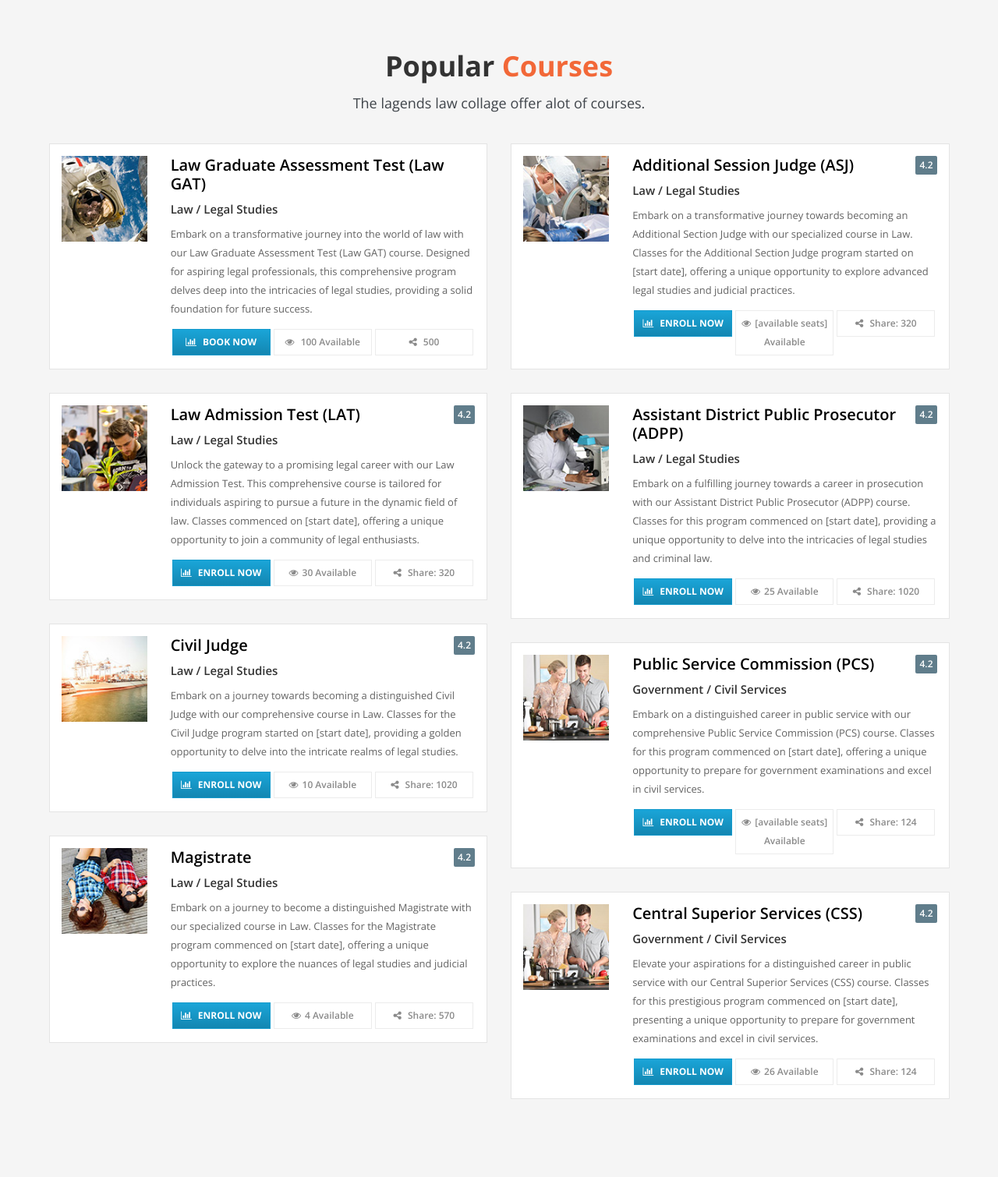
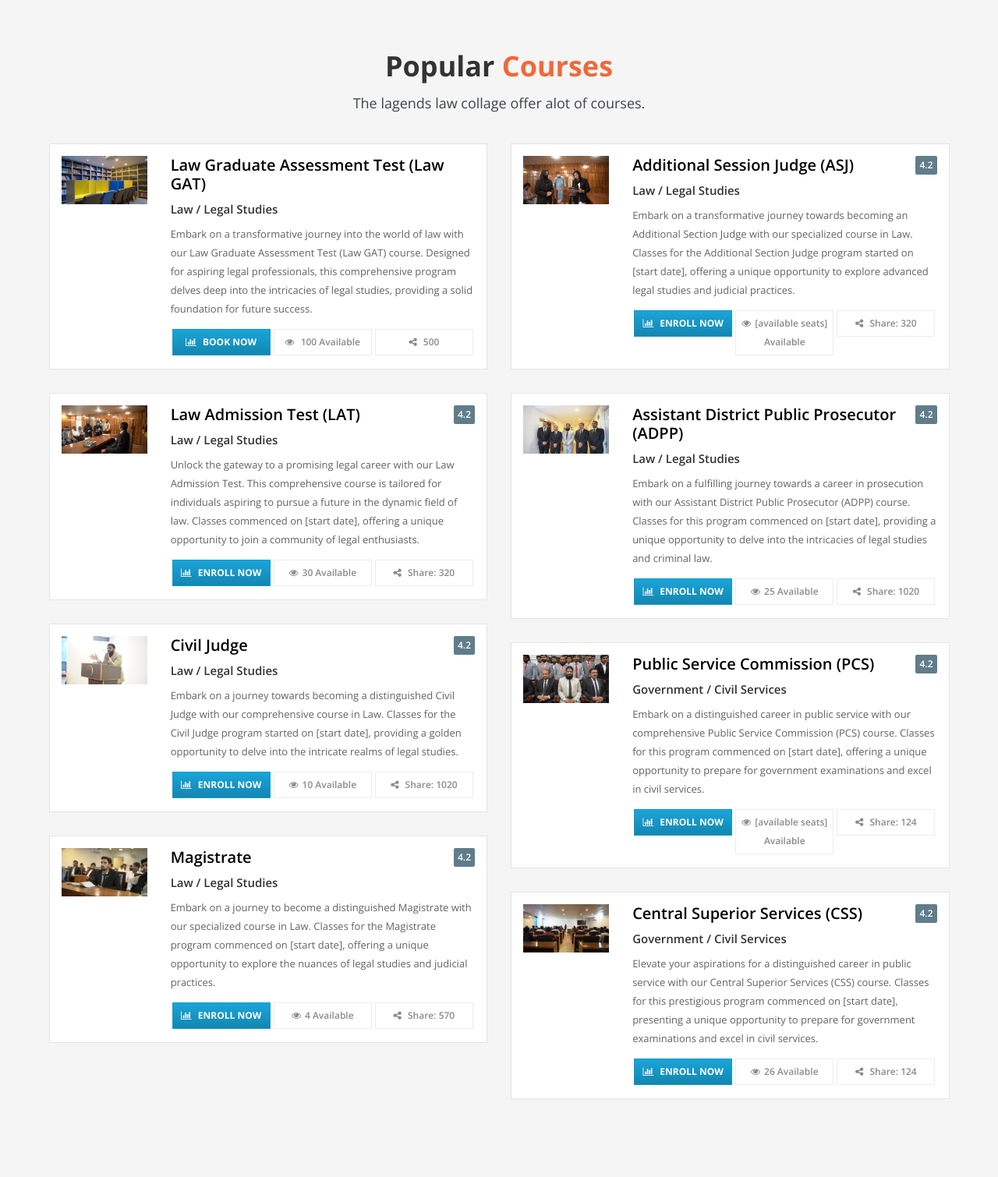
Before and after one commit to CodeWithEhtisham/Education-Law-collage, a Django app: page / in a window 1280 px wide. Shown: the part 1930-3440 px from the top of the page at 78% size. Run offline with Django 4.2, Linux system fonts and the light colour scheme.

Commit message:
course images update

```diff
--- a/apps/home/templates/home.html
+++ b/apps/home/templates/home.html
@@ -155,7 +155,7 @@
                         <!--POPULAR COURSES-->
                         <div class="home-top-cour">
                             <!--POPULAR COURSES IMAGE-->
-                            <div class="col-md-3"> <img src="{% static 'images/course/sm-1.jpg'%}" alt=""> </div>
+                            <div class="col-md-3"> <img src="{% static 'gallery/1.JPG'%}" alt=""> </div>
                             <!--POPULAR COURSES: CONTENT-->
                             <div class="col-md-9 home-top-cour-desc">
                                 <a href="law-course-details.html">
@@ -177,7 +177,7 @@
                         <!--POPULAR COURSES-->
                         <div class="home-top-cour">
                             <!--POPULAR COURSES IMAGE-->
-                            <div class="col-md-3"> <img src="{% static 'images/course/sm-2.jpg'%}" alt=""> </div>
+                            <div class="col-md-3"> <img src="{% static 'gallery/19.JPG'%}" alt=""> </div>
                             <!--POPULAR COURSES: CONTENT-->
                             <div class="col-md-9 home-top-cour-desc">
                                 <a href="law-admission-course-details.html">
@@ -200,7 +200,7 @@
                         <!--POPULAR COURSES-->
                         <div class="home-top-cour">
                             <!--POPULAR COURSES IMAGE-->
-                            <div class="col-md-3"> <img src="{% static 'images/course/sm-3.jpg'%}" alt=""> </div>
+                            <div class="col-md-3"> <img src="{% static 'gallery/11.JPG'%}" alt=""> </div>
                             <!--POPULAR COURSES: CONTENT-->
                             <div class="col-md-9 home-top-cour-desc">
                                 <a href="civil-judge-course-details.html">
@@ -223,7 +223,7 @@
                         <!--POPULAR COURSES-->
                         <div class="home-top-cour">
                             <!--POPULAR COURSES IMAGE-->
-                            <div class="col-md-3"> <img src="{% static 'images/course/sm-5.jpg'%}" alt=""> </div>
+                            <div class="col-md-3"> <img src="{% static 'gallery/12.JPG'%}" alt=""> </div>
                             <!--POPULAR COURSES: CONTENT-->
                             <div class="col-md-9 home-top-cour-desc">
                                 <a href="magistrate-course-details.html">
@@ -252,7 +252,7 @@
                         <!--POPULAR COURSES-->
                         <div class="home-top-cour">
                             <!--POPULAR COURSES IMAGE-->
-                            <div class="col-md-3"> <img src="{% static 'images/course/sm-6.jpg'%}" alt=""> </div>
+                            <div class="col-md-3"> <img src="{% static 'gallery/18.JPG'%}" alt=""> </div>
                             <!--POPULAR COURSES: CONTENT-->
                             <div class="col-md-9 home-top-cour-desc">
                                 <a href="additional-section-judge-course-details.html">
@@ -275,7 +275,7 @@
                         <!--POPULAR COURSES-->
                         <div class="home-top-cour">
                             <!--POPULAR COURSES IMAGE-->
-                            <div class="col-md-3"> <img src="{% static 'images/course/sm-7.jpg'%}" alt=""> </div>
+                            <div class="col-md-3"> <img src="{% static 'gallery/17.JPG'%}" alt=""> </div>
                             <!--POPULAR COURSES: CONTENT-->
                             <div class="col-md-9 home-top-cour-desc">
                                 <a href="adpp-course-details.html">
@@ -298,7 +298,7 @@
                         <!--POPULAR COURSES-->
                         <div class="home-top-cour">
                             <!--POPULAR COURSES IMAGE-->
-                            <div class="col-md-3"> <img src="{% static 'images/course/sm-8.jpg'%}" alt=""> </div>
+                            <div class="col-md-3"> <img src="{% static 'gallery/16.JPG'%}" alt=""> </div>
                             <!--POPULAR COURSES: CONTENT-->
                             <div class="col-md-9 home-top-cour-desc">
                                 <a href="pcs-course-details.html">
@@ -321,7 +321,7 @@
                         <!--POPULAR COURSES-->
                         <div class="home-top-cour">
                             <!--POPULAR COURSES IMAGE-->
-                            <div class="col-md-3"> <img src="{% static 'images/course/sm-8.jpg'%}" alt=""> </div>
+                            <div class="col-md-3"> <img src="{% static 'gallery/14.JPG'%}" alt=""> </div>
                             <!--POPULAR COURSES: CONTENT-->
                             <div class="col-md-9 home-top-cour-desc">
                                 <a href="css-course-details.html">
```
Also changed, not shown: templates/mobile_menu.html (+11 -19 lines).
